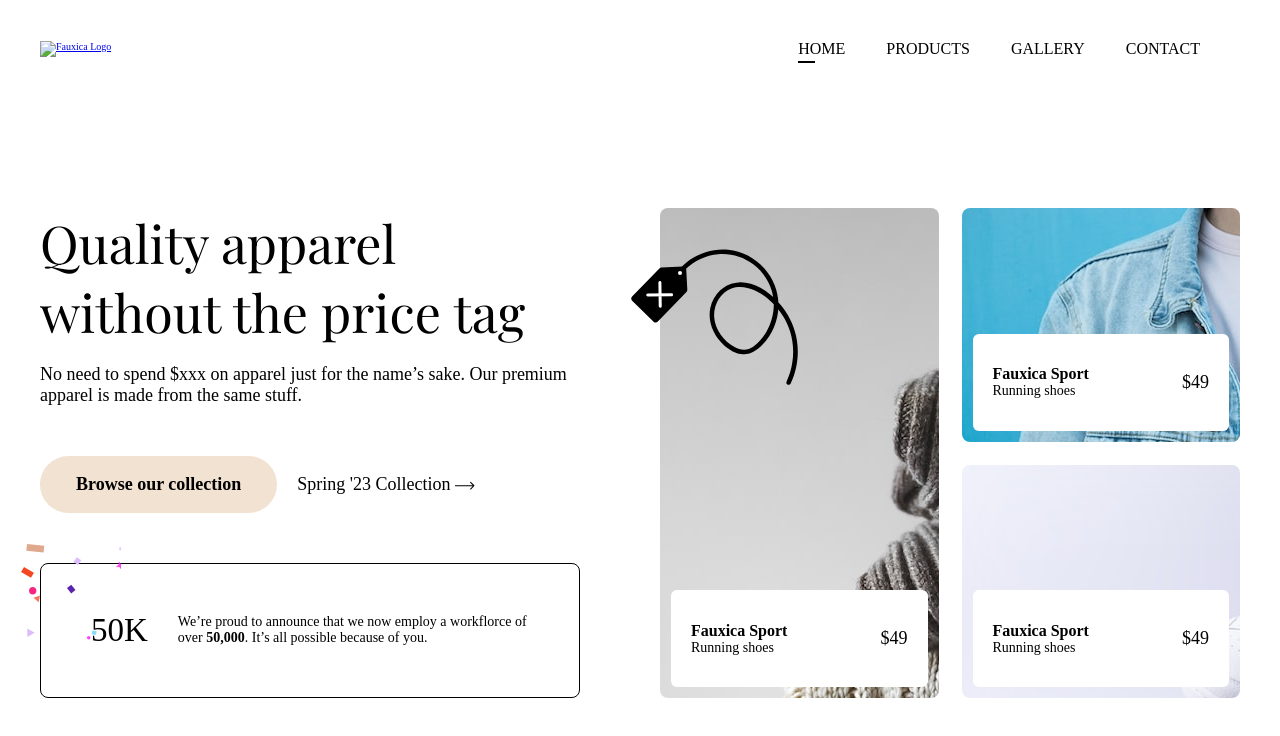
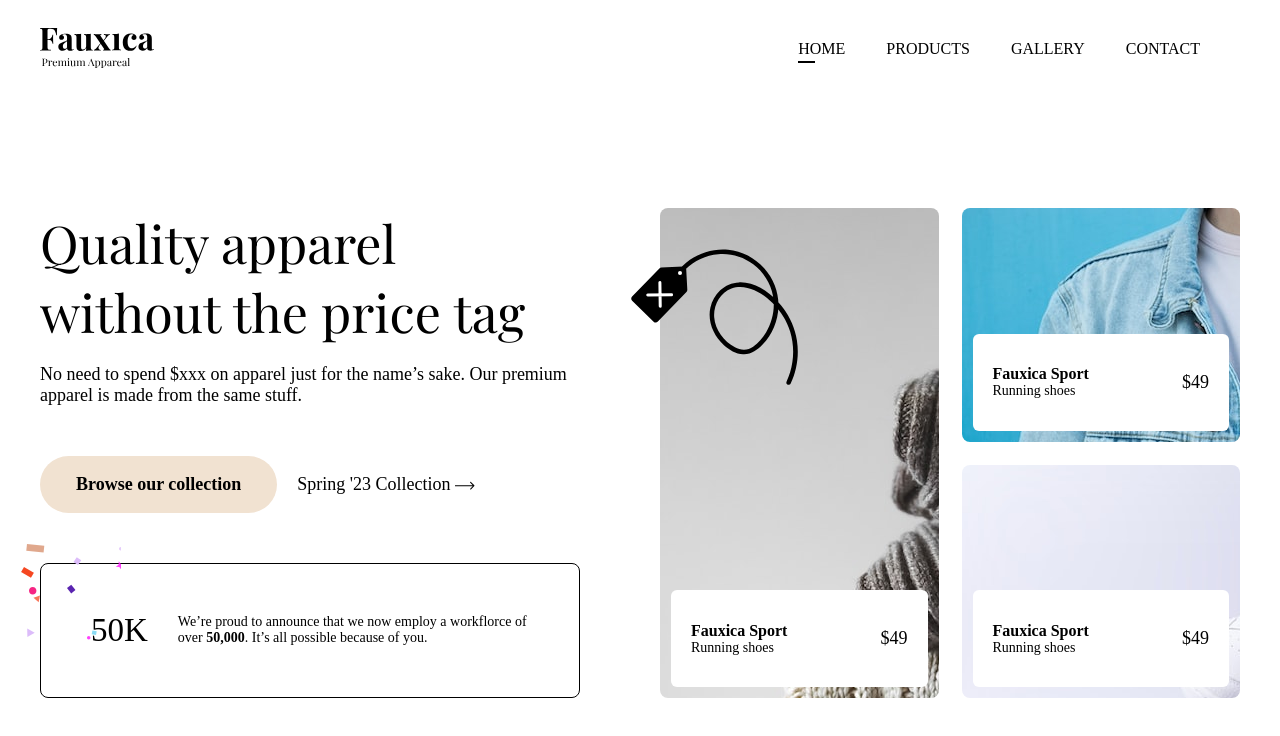
Before and after one commit to codedbyelvis/Learn-HTML-CSS-in-2023-Crash-Course-Code-Along, a plain HTML site: page index.html in a window 1280 px wide. Drawn offline with nearby package versions, Linux system fonts and the light colour scheme; the site is published under a folder, as on GitHub Pages, so addresses that start at the root find nothing; a web font is replaced by a local one.

Commit message:
Tragedy. Added . in front of logo path to fix Logo not displaying on Pages.

```diff
--- a/index.html
+++ b/index.html
@@ -15,7 +15,7 @@
 <div class="wrapper">
 
     <header>
-        <a href="#"><img src="/images/logo.svg" alt="Fauxica Logo"></a>
+        <a href="#"><img src="./images/logo.svg" alt="Fauxica Logo"></a>
 
         <nav>
             <ul>
```
